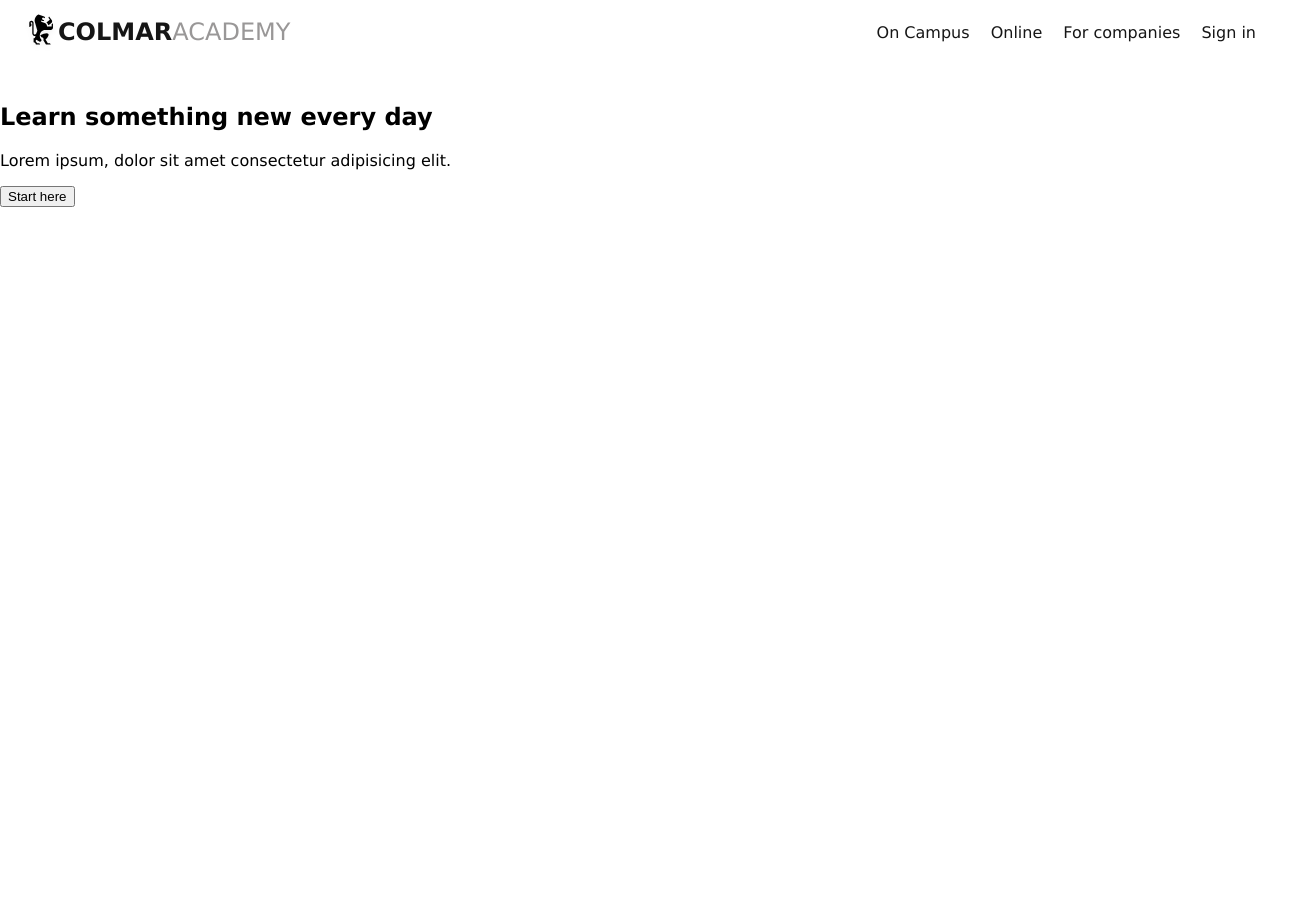
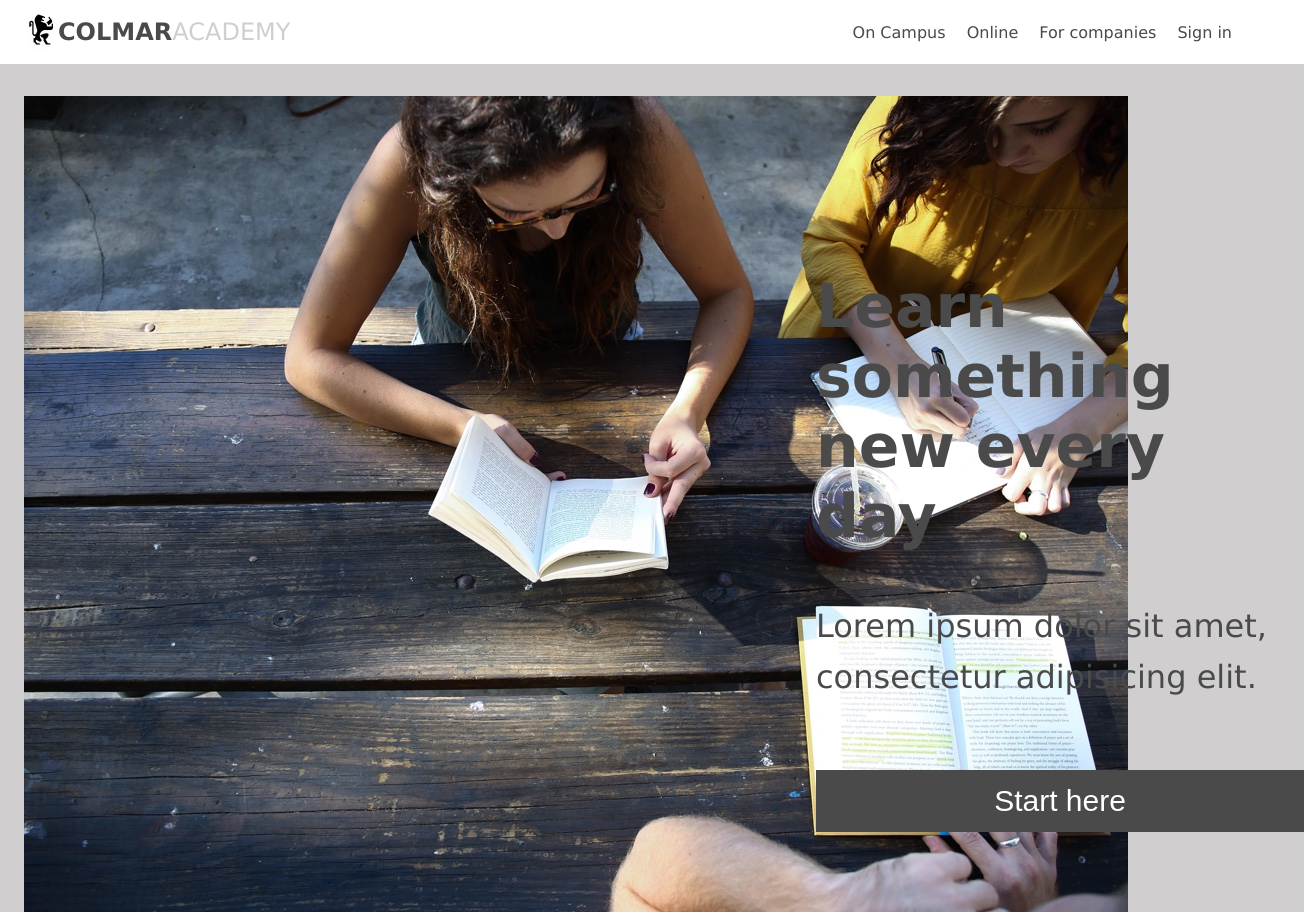
Before and after one commit to adriaburton/School-1, a plain HTML site: page index.html in a window 1280 px wide. Shown: the top 912 px of the page, 1304 px wide, since content can reach past the window. Before the commit the page ends 800 px from the top, so only its background shows below. Drawn offline with Linux system fonts and the light colour scheme.

Commit message:
main baner section

```diff
--- a/Resources/styles.css/styles.css
+++ b/Resources/styles.css/styles.css
@@ -2,8 +2,14 @@ body {
   margin: 0px;
   padding: 0px;
   font-family: Verdana, Geneva, Tahoma, sans-serif;
+  width: 100vw;
+  overflow-x: hidden;
 }
-
+:root {
+  --main-bg-color: rgb(74, 74, 74);
+  --light-gray-color: rgb(208, 206, 206);
+  --white-color: white;
+}
 /*////////////// - NAV - ////////////////////*/
 
 .nav-container {
@@ -25,20 +31,20 @@ body {
 .bold {
   font-size: 24px;
   font-weight: bold;
-  color: rgb(22, 22, 22);
+  color: var(--main-bg-color);
 }
 
 .fine {
   font-size: 24px;
   font-weight: 500;
-  color: rgb(153, 151, 151);
+  color: var(--light-gray-color);
 }
 
 /*////////////// - LINKS - ////////////////////*/
 
 .links-container {
   width: 100%;
-  margin-right: 8px;
+  margin-right: 32px;
   display: flex;
   align-items: center;
   justify-content: right;
@@ -50,8 +56,57 @@ a {
   text-decoration: none;
   margin-right: 16px;
   font-size: 16px;
-  color: rgb(22, 22, 22);
+  color: var(--main-bg-color);
 }
 
+/*/ ///////////// - BANNER - ////////////////////*/
 
-/*/ ///////////// - LINKS - ////////////////////*/
+.main-banner {
+  width: 100%;
+  height: auto;
+  background-color: var(--light-gray-color);
+  padding-top: 32px;
+  padding-bottom: 32px;
+  padding-left: 24px;
+  display: flex;
+}
+.banner {
+  width: 60%;
+  height: auto;
+}
+.call-to-action {
+  color: var(--main-bg-color);
+  padding-left: 24px;
+}
+.call-to-action h2 {
+  padding-top: 125px;
+
+  font-size: 60px;
+  color: var(--main-bg-color);
+}
+.call-to-action p {
+  font-size: 32px;
+  line-height: 1.6;
+  font-weight: 550;
+}
+button {
+  width: 100%;
+  height: auto;
+  margin-top: 35px;
+  padding: 14px 0;
+  font-size: 30px;
+  color: var(--white-color);
+  background-color: var(--main-bg-color);
+  border: none;
+}
+
+/*/ ///////////// - INFORMATION - ////////////////////*/
+
+.main-information {
+  width: 100%;
+  height: auto;
+  background-color: var(--white-color);
+  padding-top: 32px;
+  padding-bottom: 32px;
+  padding-left: 24px;
+}
--- a/index.html
+++ b/index.html
@@ -33,13 +33,31 @@
     </header>
     <!--////////////////////////////  Main  ////////////////////////////-->
 
-    <main>
-      <img src="" alt="" />
+    <div class="main-banner">
+      <div class="banner">
+        <img src="/Resources/images/banner.jpg" alt="" />
+      </div>
       <div class="call-to-action">
-        <h2>Learn something new every day</h2>
-        <p>Lorem ipsum, dolor sit amet consectetur adipisicing elit.</p>
+        <h2>
+          Learn something<br />
+          new every day
+        </h2>
+        <p>
+          Lorem ipsum dolor sit amet, <br />
+          consectetur adipisicing elit.
+        </p>
         <button>Start here</button>
       </div>
-    </main>
+    </div>
+
+    <div class="main-information">
+      <div class="banner">
+        <img src="/Resources/images/information-main.jpg" alt="" />
+        <h1>It</h1>
+      </div>
+    </div>
   </body>
 </html>
+-->
+  </body>
+</html>
```
